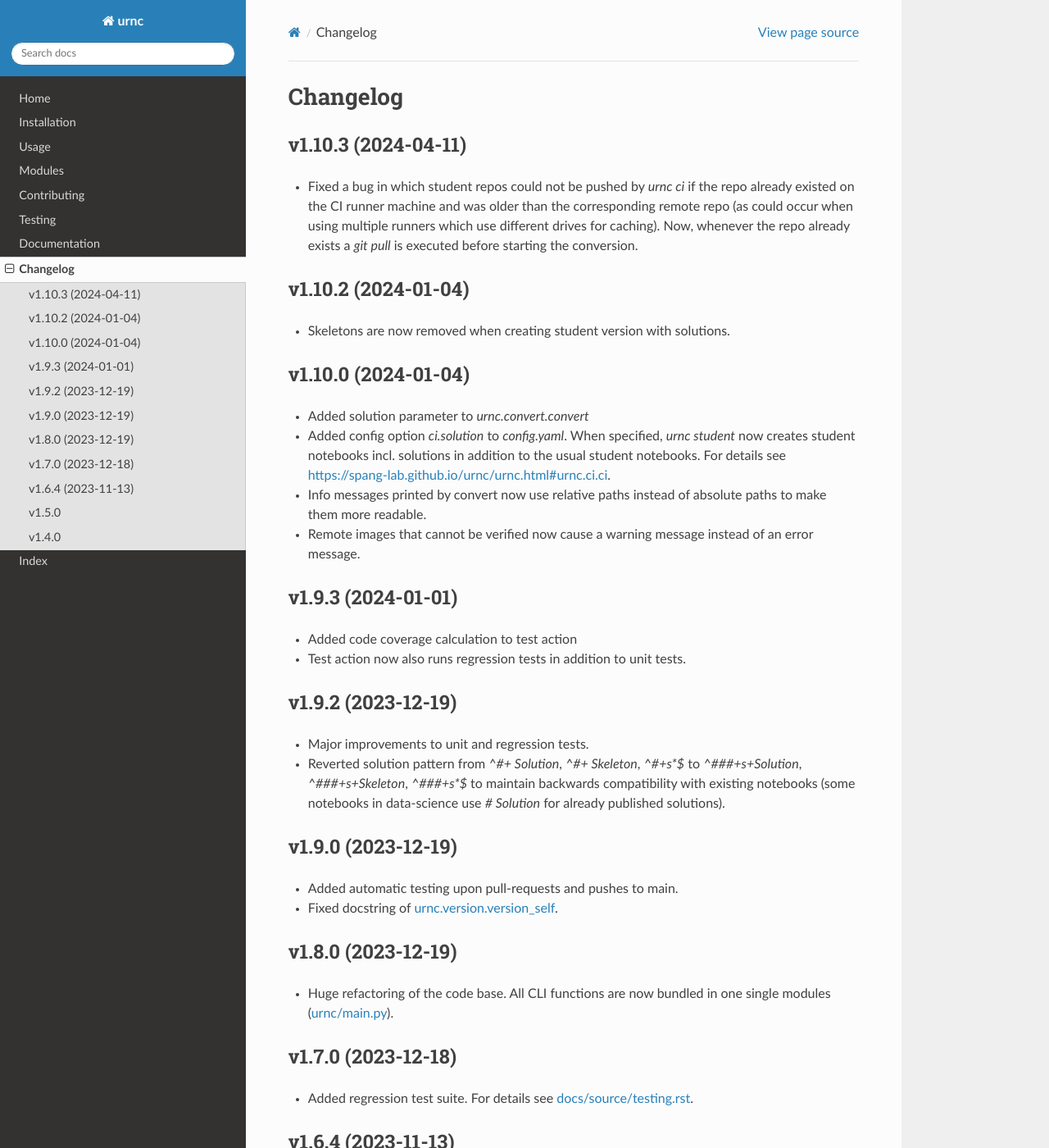
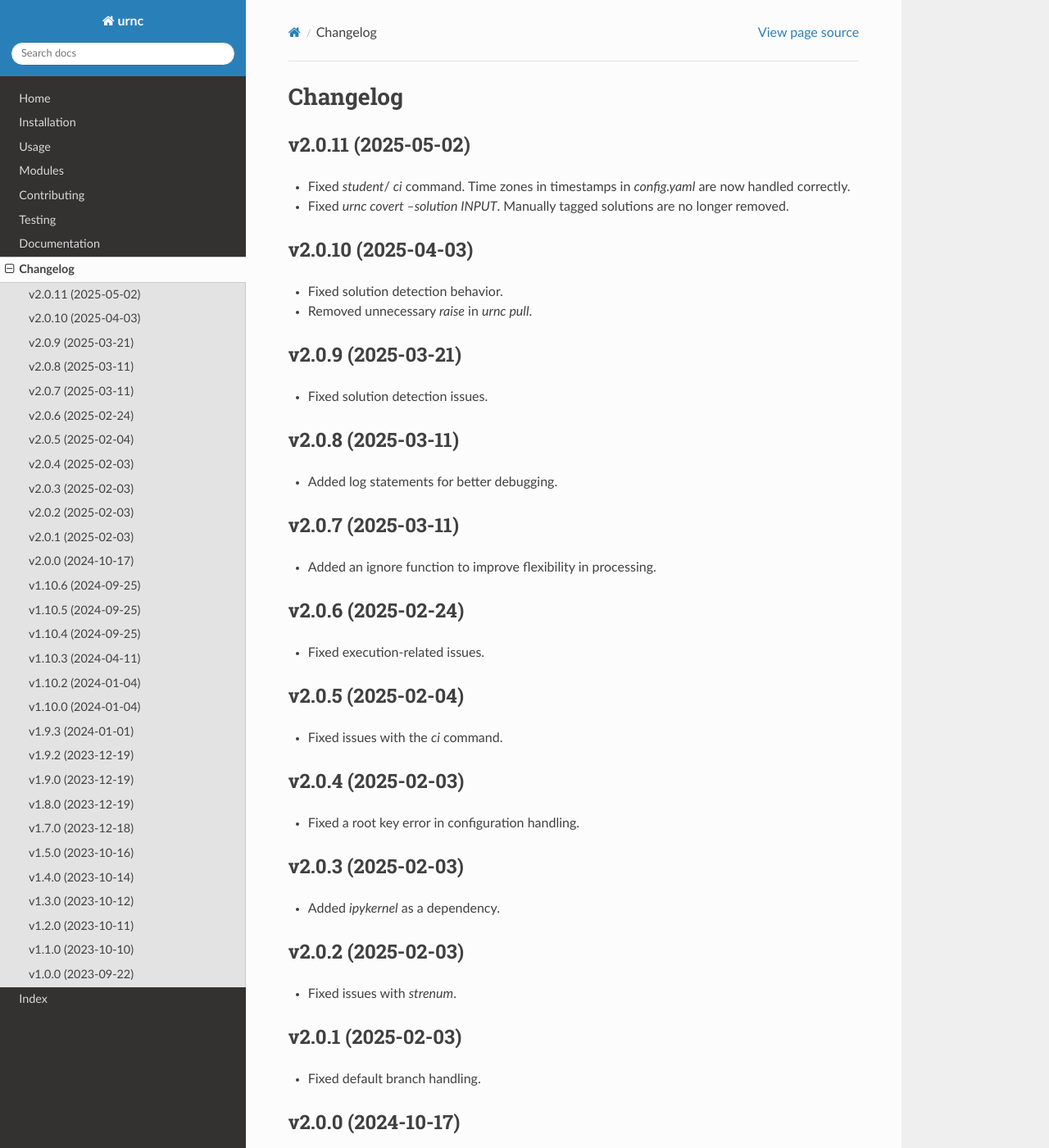
Before and after one commit to spang-lab/urnc, a Sphinx documentation site: the page built from docs/source/changelog.rst, in a window 1280 px wide and 1400 px high. Shown: the whole window at 82% size. Built offline with Sphinx 7.4.7 and the Read the Docs theme 3.1.0, drawn with Linux system fonts in a browser that asks for light colours; pages that are not in the unit, such as notebooks, are missing from menus; the version number could not be read and is left out; some of the changed text lies outside the part shown.

Commit message:
Update changelog

```diff
--- a/docs/source/changelog.rst
+++ b/docs/source/changelog.rst
@@ -1,5 +1,85 @@
 Changelog
 =========
+
+v2.0.11 (2025-05-02)
+--------------------
+
+- Fixed `student`/ `ci` command. Time zones in timestamps in `config.yaml` are now handled correctly.
+- Fixed `urnc covert --solution INPUT`. Manually tagged solutions are no longer removed.
+
+v2.0.10 (2025-04-03)
+--------------------
+
+- Fixed solution detection behavior.
+- Removed unnecessary `raise` in `urnc pull`.
+
+v2.0.9 (2025-03-21)
+-------------------
+
+- Fixed solution detection issues.
+
+v2.0.8 (2025-03-11)
+-------------------
+
+- Added log statements for better debugging.
+
+v2.0.7 (2025-03-11)
+-------------------
+
+- Added an ignore function to improve flexibility in processing.
+
+v2.0.6 (2025-02-24)
+-------------------
+
+- Fixed execution-related issues.
+
+v2.0.5 (2025-02-04)
+-------------------
+
+- Fixed issues with the `ci` command.
+
+v2.0.4 (2025-02-03)
+-------------------
+
+- Fixed a root key error in configuration handling.
+
+v2.0.3 (2025-02-03)
+-------------------
+
+- Added `ipykernel` as a dependency.
+
+v2.0.2 (2025-02-03)
+-------------------
+
+- Fixed issues with `strenum`.
+
+v2.0.1 (2025-02-03)
+-------------------
+
+- Fixed default branch handling.
+
+v2.0.0 (2024-10-17)
+-------------------
+
+- Major changes to `urnc pull` behavior.
+- Disabled removal of scroll state in `urnc convert`.
+- Added support for subdirectory usage in `urnc ci` and `urnc student`.
+- Introduced `config.git.output_dir` for better configuration.
+
+v1.10.6 (2024-09-25)
+--------------------
+
+- Fixed regression tests.
+
+v1.10.5 (2024-09-25)
+--------------------
+
+- Limited tests to fast tests only.
+
+v1.10.4 (2024-09-25)
+--------------------
+
+- Added a pre-release version command.
 
 v1.10.3 (2024-04-11)
 --------------------
@@ -37,7 +117,6 @@ v1.9.0 (2023-12-19)
 - Added automatic testing upon pull-requests and pushes to main.
 - Fixed docstring of `urnc.version.version_self <urnc/version.py>`_.
 
-
 v1.8.0 (2023-12-19)
 -------------------
 
@@ -47,18 +126,39 @@ v1.7.0 (2023-12-18)
 -------------------
 
 - Added regression test suite. For details see `docs/source/testing.rst <docs/source/testing.rst>`_.
-
-v1.6.4 (2023-11-13)
--------------------
-
 - Added package documentation in `docs` folder.
 
-v1.5.0
-------
+v1.5.0 (2023-10-16)
+------------------
 
 - Added the option to provide an `"after"` and `"until"` value for every `git.exclude` config entry. I.e. something like `{pattern: assignments/sheet4.ipynb, after: 2023-12-04}` is now possible.
 
-v1.4.0
-------
+v1.4.0 (2023-10-14)
+-------------------
 
 - Added support for environment variables inside config option `git.student`, i.e. a value like "https://urncbot:{URNC_ACCESS_TOKEN_STUDENT_REPO}@github.com/spang-lab/urnc-example-course-public.git" is now valid.
+- Added a version flag for better version management.
+- Moved all print statements to use a logger.
+
+v1.3.0 (2023-10-12)
+-------------------
+
+- Added `pull` command
+
+v1.2.0 (2023-10-11)
+-------------------
+
+- Changed `ci` command to use a separate "student" repository.
+
+v1.1.0 (2023-10-10)
+-------------------
+
+- Added support for skeletons.
+- Added a `student` command
+- Added a `check` command
+- Deprecated the use of "Exercise" in favor of "Assignments".
+
+v1.0.0 (2023-09-22)
+-------------------
+
+- Initial stable release.
```
Also changed, not shown: CHANGELOG.md (added, +1 -0 lines).
